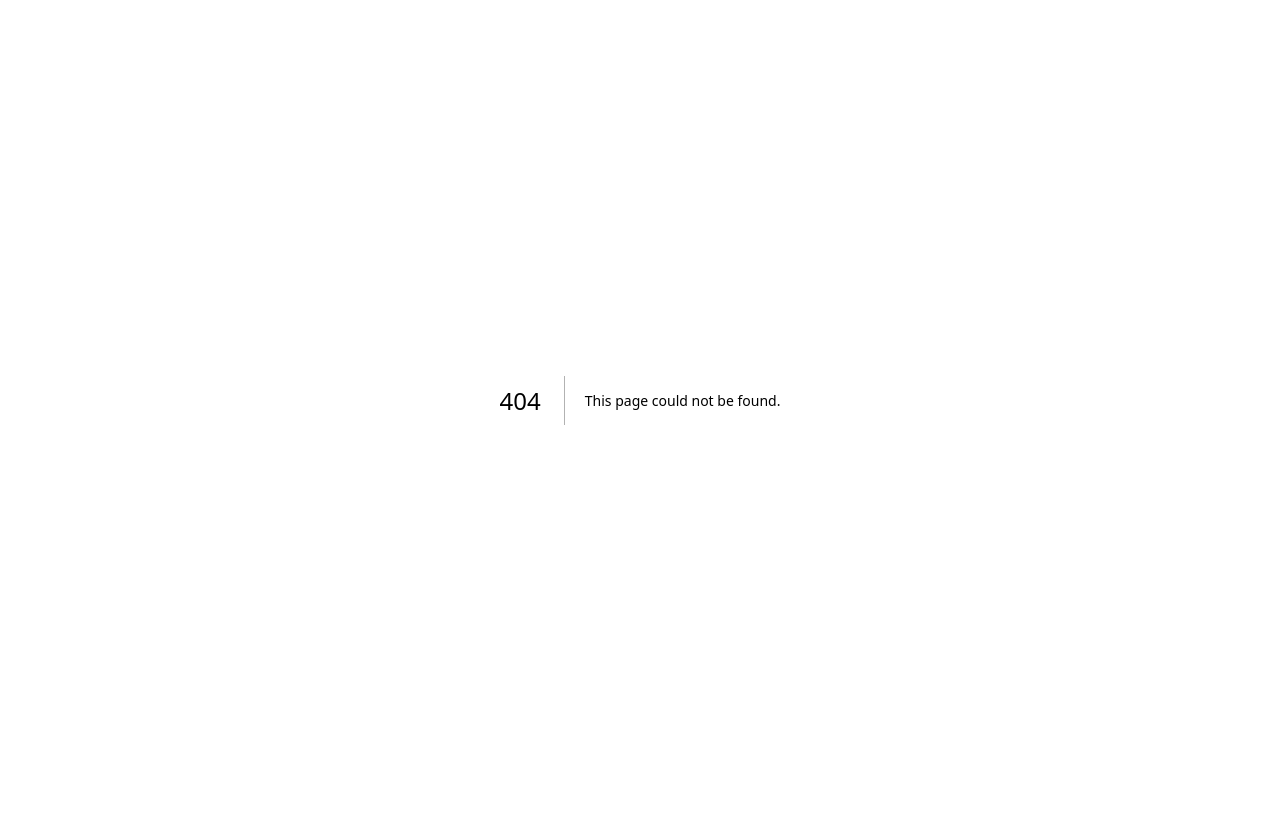
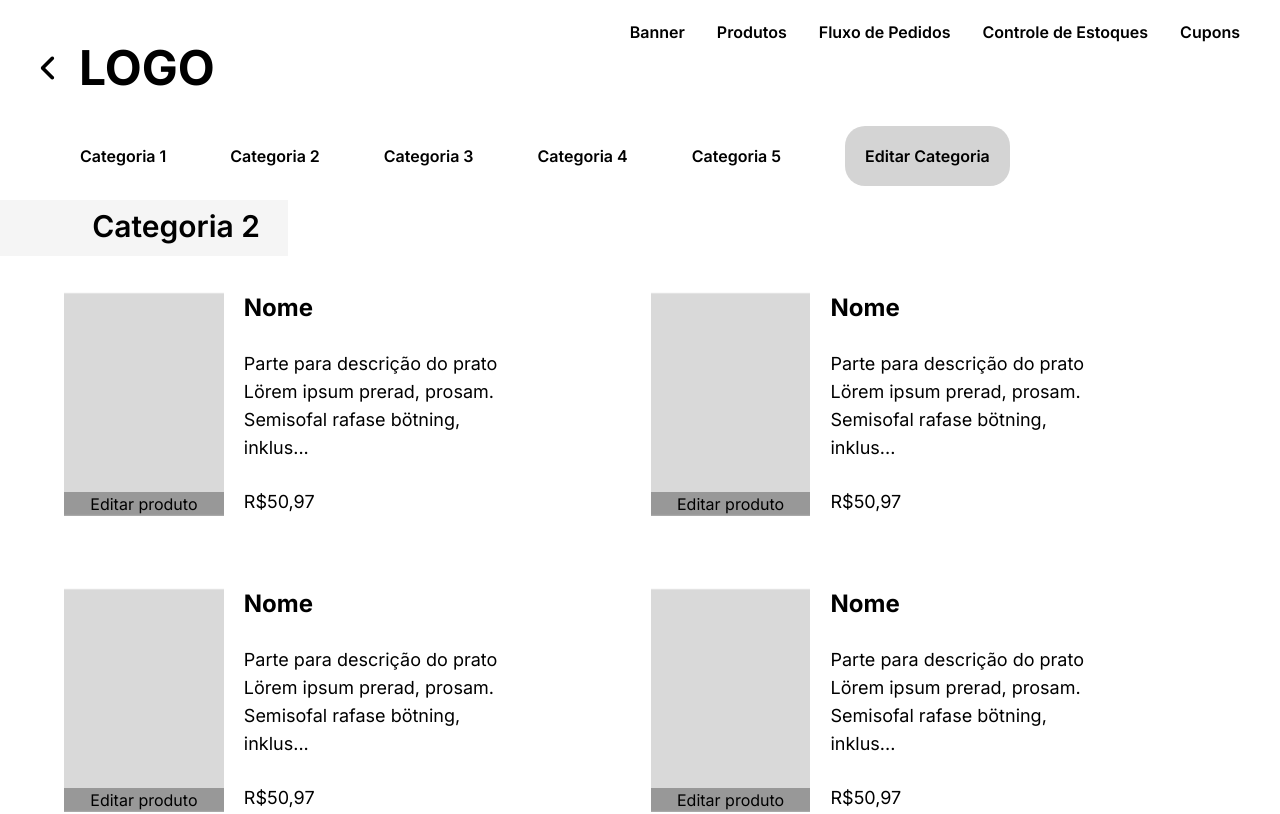
Before and after one commit to cce-fluxo/DDD-24.1-Perola-Negra, a Next.js app in the folder sw-gestao-ecommerce/: page /produtos/categoria-2 in a window 1280 px wide. Before the commit this address had no page. Shown: the top 814 px of the page. Built offline with nearby package versions, Linux system fonts and the light colour scheme.

Commit message:
categorias em andamento
listagem de produtos quase pronta, possui erro de img-produto esticando em tamanhos de tela diferentes e header buga em tela pequena por conta do position fixed

```diff
--- a/sw-gestao-ecommerce/package.json
+++ b/sw-gestao-ecommerce/package.json
@@ -12,7 +12,8 @@
     "@next/font": "^14.2.5",
     "next": "14.2.5",
     "react": "^18",
-    "react-dom": "^18"
+    "react-dom": "^18",
+    "swr": "^2.2.5"
   },
   "devDependencies": {
     "@types/node": "^20",
--- a/sw-gestao-ecommerce/src/app/(pages)/login/page.tsx
+++ b/sw-gestao-ecommerce/src/app/(pages)/login/page.tsx
@@ -1,6 +1,12 @@
 import React from "react";
+import Header from "../../components/Header";
 
 const Login = () => {
-  return <div>Login</div>;
+  return (
+    <div>
+      <Header></Header>
+      Login
+    </div>
+  );
 };
 export default Login;
--- /dev/null
+++ b/sw-gestao-ecommerce/src/app/(pages)/produtos/categoria-1/page.tsx
@@ -0,0 +1,55 @@
+import React from "react";
+import Header from "../../../components/Header";
+import CategoriasHeader from "../../../components/CategoriasHeader";
+import Produto from "../../../components/Produto";
+const Categoria1 = () => {
+  return (
+    <div>
+      <Header></Header>
+      <CategoriasHeader></CategoriasHeader>
+      <div className="pt-52 w-72 py-3 px-7 text-3xl bg-neutral-100 font-semibold flex justify-end">
+        Categoria 1
+      </div>
+      <div className="flex flex-wrap w-11/12">
+        <Produto
+          nome="Nome"
+          descricao="Parte para descrição do prato Lörem ipsum prerad, prosam. Semisofal rafase bötning, inklus..."
+          preco={"50,97"}
+          imagem="/images/placeholder.png"
+        ></Produto>
+        <Produto
+          nome="Nome"
+          descricao="Parte para descrição do prato Lörem ipsum prerad, prosam. Semisofal rafase bötning, inklus..."
+          preco={"50,97"}
+          imagem="/images/placeholder.png"
+        ></Produto>
+        <Produto
+          nome="Nome"
+          descricao="Parte para descrição do prato Lörem ipsum prerad, prosam. Semisofal rafase bötning, inklus..."
+          preco={"50,97"}
+          imagem="/images/placeholder.png"
+        ></Produto>
+        <Produto
+          nome="Nome"
+          descricao="Parte para descrição do prato Lörem ipsum prerad, prosam. Semisofal rafase bötning, inklus..."
+          preco={"50,97"}
+          imagem="/images/placeholder.png"
+        ></Produto>
+        <Produto
+          nome="Nome"
+          descricao="Parte para descrição do prato Lörem ipsum prerad, prosam. Semisofal rafase bötning, inklus..."
+          preco={"50,97"}
+          imagem="/images/placeholder.png"
+        ></Produto>
+        <Produto
+          nome="Nome"
+          descricao="Parte para descrição do prato Lörem ipsum prerad, prosam. Semisofal rafase bötning, inklus..."
+          preco={"50,97"}
+          imagem="/images/placeholder.png"
+        ></Produto>
+      </div>
+    </div>
+  );
+};
+
+export default Categoria1;
--- /dev/null
+++ b/sw-gestao-ecommerce/src/app/(pages)/produtos/categoria-2/page.tsx
@@ -0,0 +1,56 @@
+import React from "react";
+import Header from "../../../components/Header";
+import CategoriasHeader from "../../../components/CategoriasHeader";
+import Produto from "../../../components/Produto";
+
+const Categoria2 = () => {
+  return (
+    <div>
+      <Header></Header>
+      <CategoriasHeader></CategoriasHeader>
+      <div className="pt-52 w-72 py-3 px-7 text-3xl bg-neutral-100 font-semibold flex justify-end">
+        Categoria 2
+      </div>
+      <div className="flex flex-wrap w-11/12">
+        <Produto
+          nome="Nome"
+          descricao="Parte para descrição do prato Lörem ipsum prerad, prosam. Semisofal rafase bötning, inklus..."
+          preco={"50,97"}
+          imagem="/images/placeholder.png"
+        ></Produto>
+        <Produto
+          nome="Nome"
+          descricao="Parte para descrição do prato Lörem ipsum prerad, prosam. Semisofal rafase bötning, inklus..."
+          preco={"50,97"}
+          imagem="/images/placeholder.png"
+        ></Produto>
+        <Produto
+          nome="Nome"
+          descricao="Parte para descrição do prato Lörem ipsum prerad, prosam. Semisofal rafase bötning, inklus..."
+          preco={"50,97"}
+          imagem="/images/placeholder.png"
+        ></Produto>
+        <Produto
+          nome="Nome"
+          descricao="Parte para descrição do prato Lörem ipsum prerad, prosam. Semisofal rafase bötning, inklus..."
+          preco={"50,97"}
+          imagem="/images/placeholder.png"
+        ></Produto>
+        <Produto
+          nome="Nome"
+          descricao="Parte para descrição do prato Lörem ipsum prerad, prosam. Semisofal rafase bötning, inklus..."
+          preco={"50,97"}
+          imagem="/images/placeholder.png"
+        ></Produto>
+        <Produto
+          nome="Nome"
+          descricao="Parte para descrição do prato Lörem ipsum prerad, prosam. Semisofal rafase bötning, inklus..."
+          preco={"50,97"}
+          imagem="/images/placeholder.png"
+        ></Produto>
+      </div>
+    </div>
+  );
+};
+
+export default Categoria2;
--- /dev/null
+++ b/sw-gestao-ecommerce/src/app/(pages)/produtos/categoria-3/page.tsx
@@ -0,0 +1,56 @@
+import React from "react";
+import Header from "../../../components/Header";
+import CategoriasHeader from "../../../components/CategoriasHeader";
+import Produto from "../../../components/Produto";
+
+const Categoria3 = () => {
+  return (
+    <div>
+      <Header></Header>
+      <CategoriasHeader></CategoriasHeader>
+      <div className="pt-52 w-72 py-3 px-7 text-3xl bg-neutral-100 font-semibold flex justify-end">
+        Categoria 3
+      </div>
+      <div className="flex flex-wrap w-11/12">
+        <Produto
+          nome="Nome"
+          descricao="Parte para descrição do prato Lörem ipsum prerad, prosam. Semisofal rafase bötning, inklus..."
+          preco={"50,97"}
+          imagem="/images/placeholder.png"
+        ></Produto>
+        <Produto
+          nome="Nome"
+          descricao="Parte para descrição do prato Lörem ipsum prerad, prosam. Semisofal rafase bötning, inklus..."
+          preco={"50,97"}
+          imagem="/images/placeholder.png"
+        ></Produto>
+        <Produto
+          nome="Nome"
+          descricao="Parte para descrição do prato Lörem ipsum prerad, prosam. Semisofal rafase bötning, inklus..."
+          preco={"50,97"}
+          imagem="/images/placeholder.png"
+        ></Produto>
+        <Produto
+          nome="Nome"
+          descricao="Parte para descrição do prato Lörem ipsum prerad, prosam. Semisofal rafase bötning, inklus..."
+          preco={"50,97"}
+          imagem="/images/placeholder.png"
+        ></Produto>
+        <Produto
+          nome="Nome"
+          descricao="Parte para descrição do prato Lörem ipsum prerad, prosam. Semisofal rafase bötning, inklus..."
+          preco={"50,97"}
+          imagem="/images/placeholder.png"
+        ></Produto>
+        <Produto
+          nome="Nome"
+          descricao="Parte para descrição do prato Lörem ipsum prerad, prosam. Semisofal rafase bötning, inklus..."
+          preco={"50,97"}
+          imagem="/images/placeholder.png"
+        ></Produto>
+      </div>
+    </div>
+  );
+};
+
+export default Categoria3;
--- a/sw-gestao-ecommerce/src/app/(pages)/produtos/page.tsx
+++ /dev/null
@@ -1,12 +0,0 @@
-import React from "react";
-import Header from "../../components/Header";
-
-const Produtos = () => {
-  return (
-    <div>
-      <Header></Header>
-    </div>
-  );
-};
-
-export default Produtos;
--- /dev/null
+++ b/sw-gestao-ecommerce/src/app/components/BtnCinza.tsx
@@ -0,0 +1,22 @@
+import React from "react";
+import Link from "next/link";
+
+interface BtnCinzaProps {
+  texto: string;
+  rota: string;
+}
+
+const BtnCinza: React.FC<BtnCinzaProps> = ({ texto, rota }) => {
+  return (
+    <button>
+      <Link
+        href={rota}
+        className="bg-neutral-300 font-semibold p-5 rounded-[20px]"
+      >
+        {texto}
+      </Link>
+    </button>
+  );
+};
+
+export default BtnCinza;
--- /dev/null
+++ b/sw-gestao-ecommerce/src/app/components/CategoriasHeader.tsx
@@ -0,0 +1,30 @@
+import React from "react";
+import Link from "next/link";
+import BtnCinza from "./BtnCinza";
+
+const CategoriasHeader: React.FC = () => {
+  return (
+    <div className="bg-white w-screen py-8 px-20 flex-row fixed top-28 z-50">
+      <ul className="flex row gap-16 font-semibold">
+        <li>
+          <Link href={"categoria-1"}>Categoria 1</Link>
+        </li>
+        <li>
+          <Link href={"categoria-2"}>Categoria 2</Link>
+        </li>
+        <li>
+          <Link href={"categoria-3"}>Categoria 3</Link>
+        </li>
+        <li>
+          <Link href={"categoria-4"}>Categoria 4</Link>
+        </li>
+        <li>
+          <Link href={"categoria-5"}>Categoria 5</Link>
+        </li>
+        <BtnCinza texto="Editar Categoria" rota="editar-categoria"></BtnCinza>
+      </ul>
+    </div>
+  );
+};
+
+export default CategoriasHeader;
--- /dev/null
+++ b/sw-gestao-ecommerce/src/app/components/Produto.tsx
@@ -0,0 +1,43 @@
+import React from "react";
+import Link from "next/link";
+import Image from "next/image";
+
+interface ProdutoProps {
+  nome: string;
+  descricao: string;
+  preco: string;
+  imagem: string;
+}
+
+const Produto: React.FC<ProdutoProps> = ({
+  nome,
+  descricao,
+  preco,
+  imagem,
+}) => {
+  return (
+    <div className="bg-white w-1/2 gap-5 py-9 px-16 flex row justify-end">
+      <div className="relative w-full h-56">
+        <Image
+          src={imagem}
+          alt={nome}
+          layout="fill"
+          objectFit="cover"
+          className="absolute inset-0"
+        />
+        <Link href={"/produtos/editar-produto"}>
+          <div className="absolute bottom-0 left-0 w-full bg-black bg-opacity-30 text-center text-black">
+            Editar produto
+          </div>
+        </Link>
+      </div>
+      <div className="flex flex-col justify-between">
+        <h1 className="font-bold text-2xl">{nome}</h1>
+        <p className="text-lg">{descricao}</p>
+        <p className="text-lg">R${preco}</p>
+      </div>
+    </div>
+  );
+};
+
+export default Produto;
--- a/sw-gestao-ecommerce/src/app/components/header.tsx
+++ b/sw-gestao-ecommerce/src/app/components/header.tsx
@@ -10,13 +10,13 @@ const Header: React.FC = () => {
   const router = useRouter();
 
   return (
-    <div className="bg-white w-screen py-5 px-10 justify-end">
+    <div className="bg-white w-screen py-5 px-10 justify-end fixed z-50">
       <ul className="flex row gap-8 font-semibold justify-end">
         <li>
           <Link href={"banner"}>Banner</Link>
         </li>
         <li>
-          <Link href={"produtos"}>Produtos</Link>
+          <Link href={"produtos/categoria-1"}>Produtos</Link>
         </li>
         <li>
           <Link href={"fluxo-pedidos"}>Fluxo de Pedidos</Link>
```
Also changed, not shown: sw-gestao-ecommerce/public/images/placeholder.png (added), 1 other file (tests, documents, lock files or other folders).
